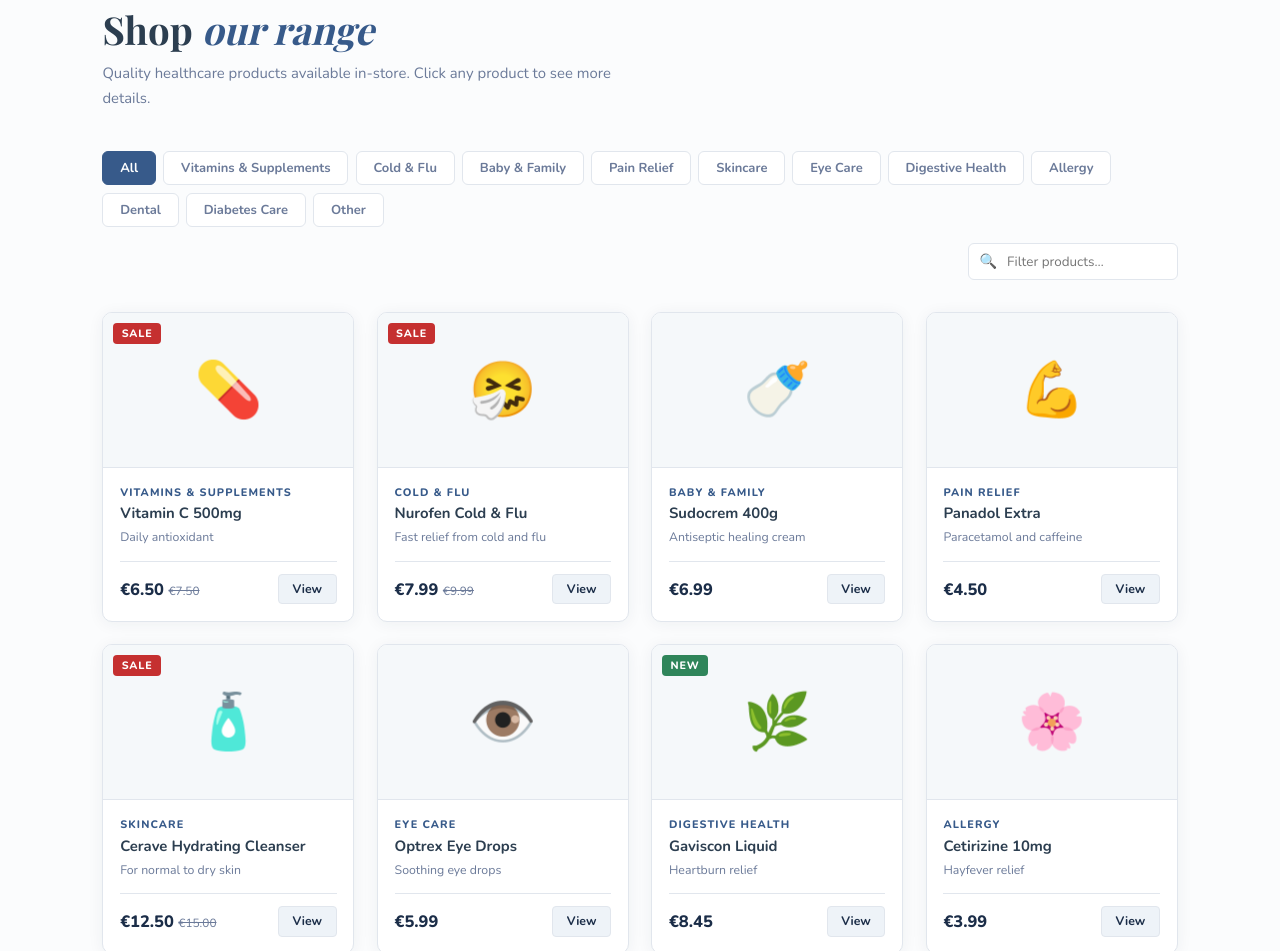
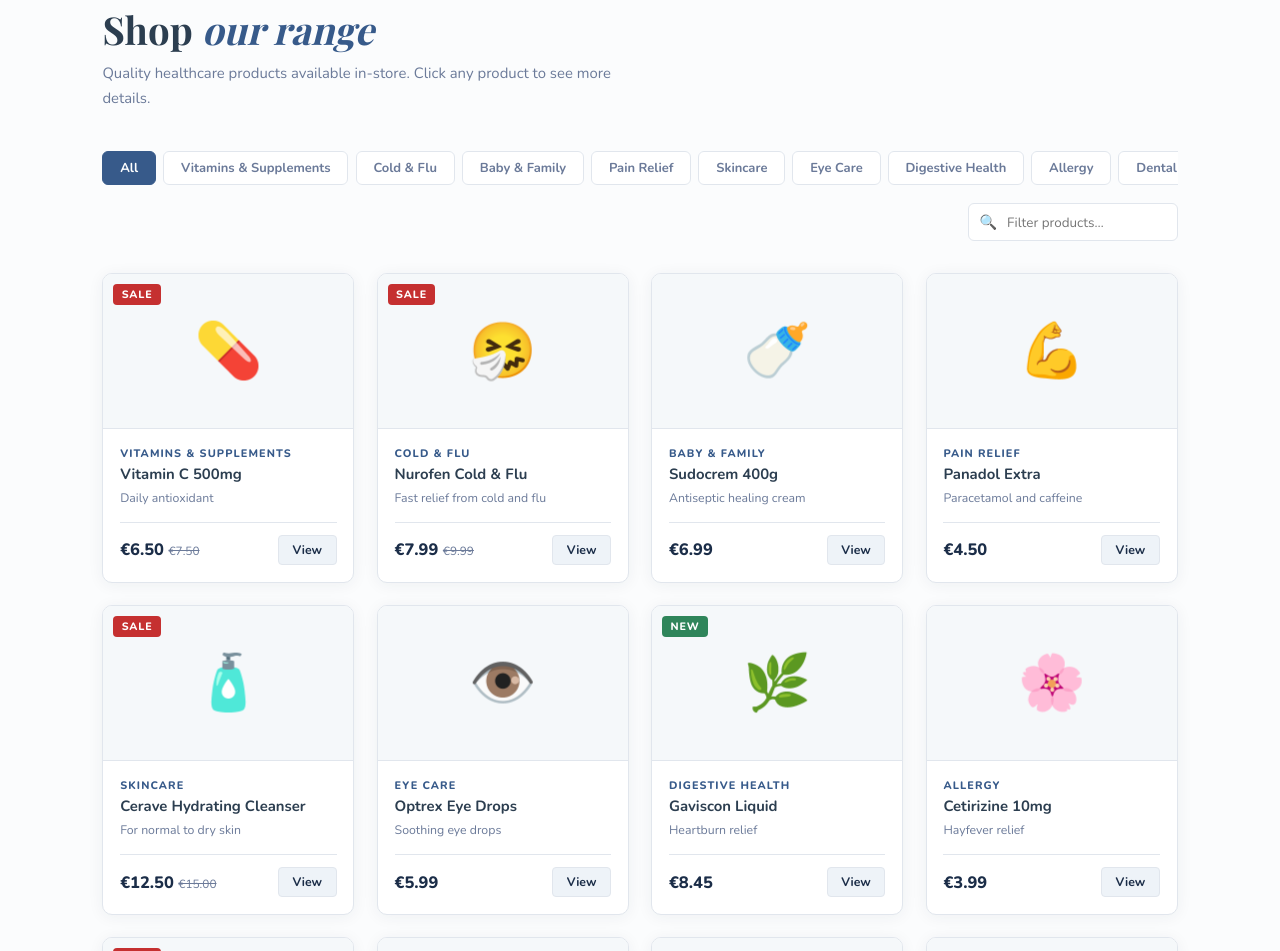
Before and after one commit to anumm213/anumm213.github.io, a plain HTML site: page index.html in a window 1280 px wide. Shown: the part 793-1744 px from the top of the page. Drawn offline with nearby package versions, Linux system fonts and the light colour scheme; animation ran at ten frames a second; a web font is replaced by a local one.

Commit message:
Update index.html

```diff
--- a/index.html
+++ b/index.html
@@ -131,8 +131,9 @@
   .section-sub { font-size: 0.93rem; color: var(--mid); line-height: 1.7; max-width: 560px; }
 
   .products-controls { display: flex; align-items: center; gap: 1rem; margin-bottom: 2rem; flex-wrap: wrap; }
-  .filter-tabs { display: flex; gap: 0.45rem; flex-wrap: wrap; }
-  .filter-tab { padding: 0.44rem 1.05rem; border-radius: 6px; font-family: 'Nunito', sans-serif; font-size: 0.81rem; font-weight: 700; border: 1px solid var(--border); background: var(--white); color: var(--mid); cursor: pointer; transition: all 0.18s; }
+  .filter-tabs { display: flex; gap: 0.45rem; flex-wrap: nowrap; overflow-x: auto; -ms-overflow-style: none; scrollbar-width: none; padding-bottom: 2px; }
+  .filter-tabs::-webkit-scrollbar { display: none; }
+  .filter-tab { flex-shrink: 0; padding: 0.44rem 1.05rem; border-radius: 6px; font-family: 'Nunito', sans-serif; font-size: 0.81rem; font-weight: 700; border: 1px solid var(--border); background: var(--white); color: var(--mid); cursor: pointer; transition: all 0.18s; }
   .filter-tab:hover { border-color: var(--blue); color: var(--blue); }
   .filter-tab.active { background: var(--blue); color: #fff; border-color: var(--blue); }
   .prod-search { margin-left: auto; position: relative; }
```
